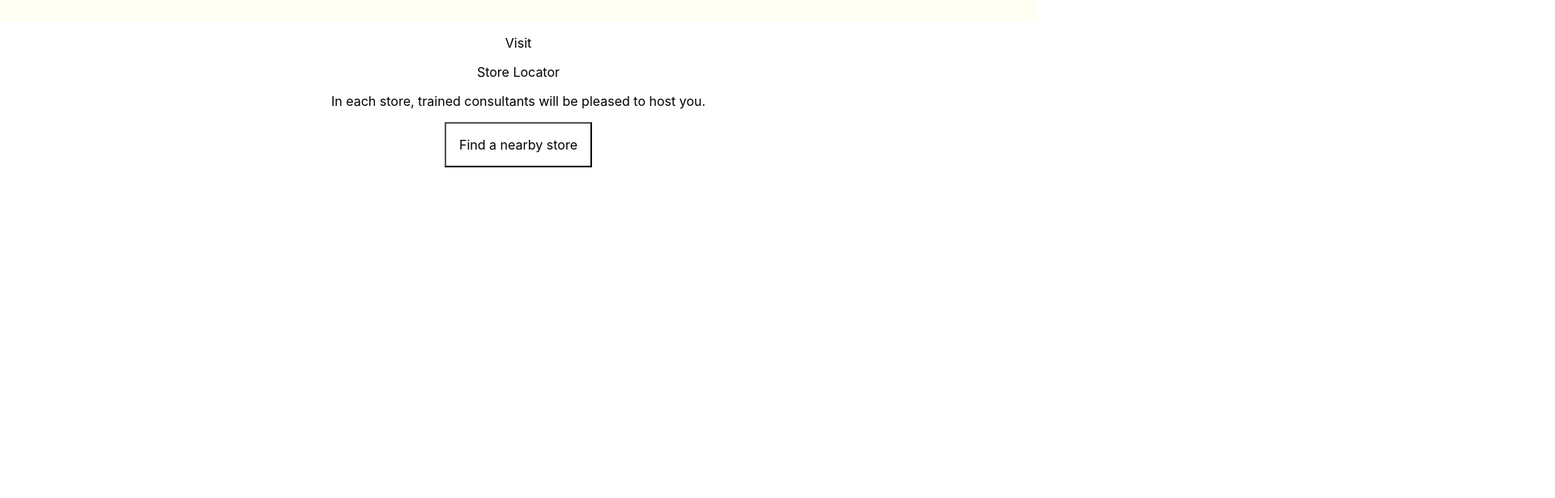
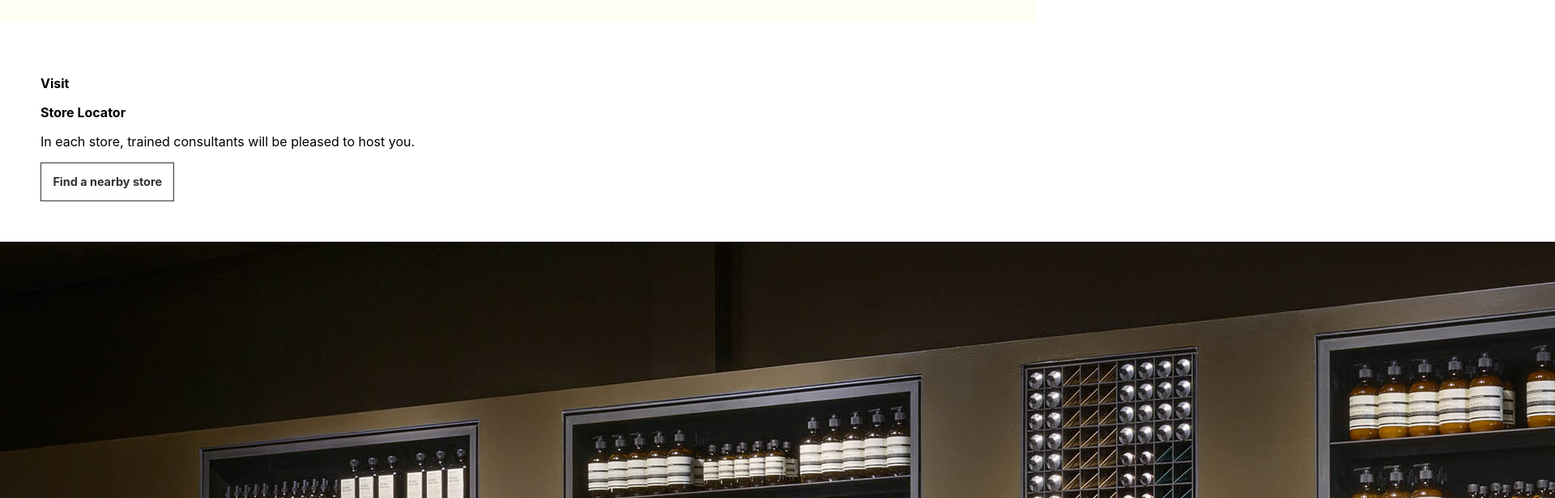
Before and after one commit to kimmichurri/aesop-advanced-css-practice, a React (Create React App) app: page / in a window 1280 px wide. Shown: the part 2080-2696 px from the top of the page at 81% size, 1920 px wide, since content can reach past the window. Before the commit the page ends 2287 px from the top, so only its background shows below. Built offline with nearby package versions, Linux system fonts and the light colour scheme; a web font is replaced by a local one.

Commit message:
Style locator component and add image

```diff
--- a/src/Components/Locator/Locator.css
+++ b/src/Components/Locator/Locator.css
@@ -0,0 +1,25 @@
+.store-locator-information {
+  padding: 50px;
+  text-align: left;
+}
+
+.locator-text {
+  font-weight: bold;
+}
+
+.locator-text:hover {
+  cursor: pointer;
+}
+
+.store-locator-button {
+  color: #333333;
+  font-size: .9rem;
+  font-weight: bold;
+  transition: 0.2s;
+  border: 1px solid #333333;
+}
+
+.store-locator-button:hover {
+  background-color: #333333;
+  color: #FFF;
+}
--- a/src/Components/Locator/Locator.js
+++ b/src/Components/Locator/Locator.js
@@ -1,12 +1,23 @@
 import React from 'react';
+import './Locator.css';
+import StoreLocatorImage from '../../assets/StoreLocatorImage.png';
 
 export default function Locator() {
   return (
     <div>
-      <p>Visit</p>
-      <p>Store Locator</p>
-      <p>In each store, trained consultants will be pleased to host you.</p>
-      <button>Find a nearby store</button>
+      <article className="store-locator-information">
+        <p className="locator-text">Visit</p>
+        <p className="locator-text">Store Locator</p>
+        <p>In each store, trained consultants will be pleased to host you.</p>
+        <button className="store-locator-button">Find a nearby store</button>
+      </article>
+      <article className="store-locator-image">
+        <img
+          className="featured-store-image"
+          src={StoreLocatorImage}
+          alt="Store in Fremont, CA"
+        />
+      </article>
     </div>
   )
 }
```
Also changed, not shown: src/assets/StoreLocatorImage.png (added).
